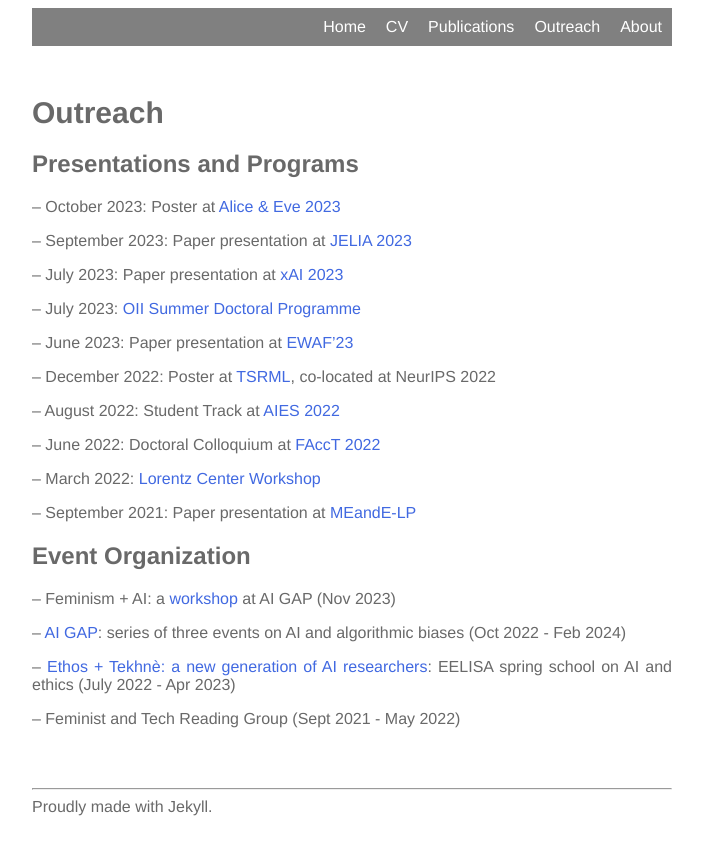
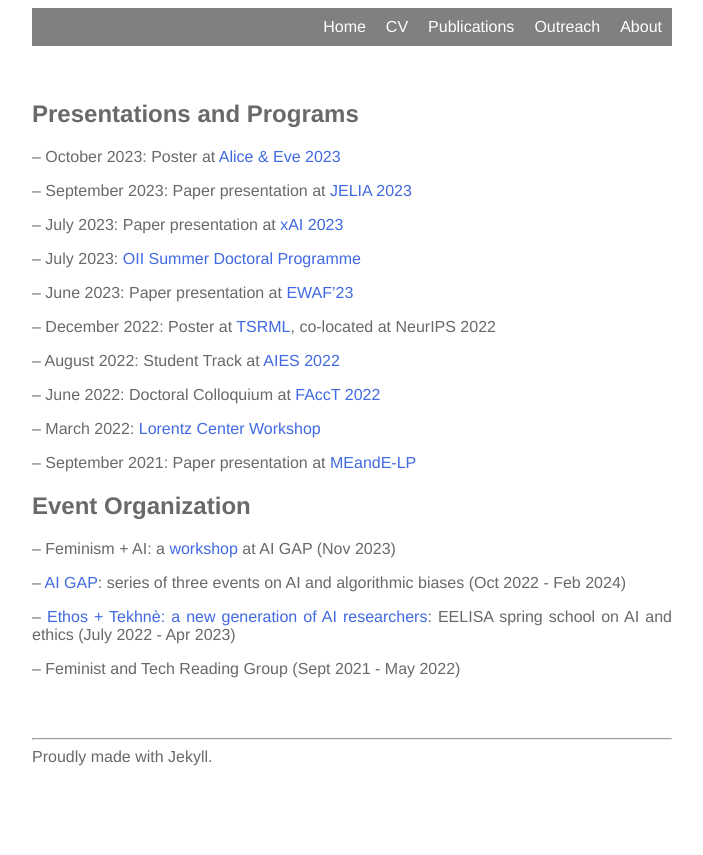
Before and after one commit to lstate/lstate.github.io, a Jekyll site: the page built from _pages/outreach.markdown, in a window 1280 px wide. Shown: the top 855 px of the page, without its empty margins (288-991 px from the left). Built offline with Jekyll 4.4.1, drawn with Linux system fonts in a browser that asks for light colours.

Commit message:
Update outreach.markdown

```diff
--- a/_pages/outreach.markdown
+++ b/_pages/outreach.markdown
@@ -5,10 +5,6 @@ permalink: /outreach/
 ---
 
 <br />
-
-<div class="title">
-Outreach
-</div>
 
 ## Presentations and Programs
 
```
